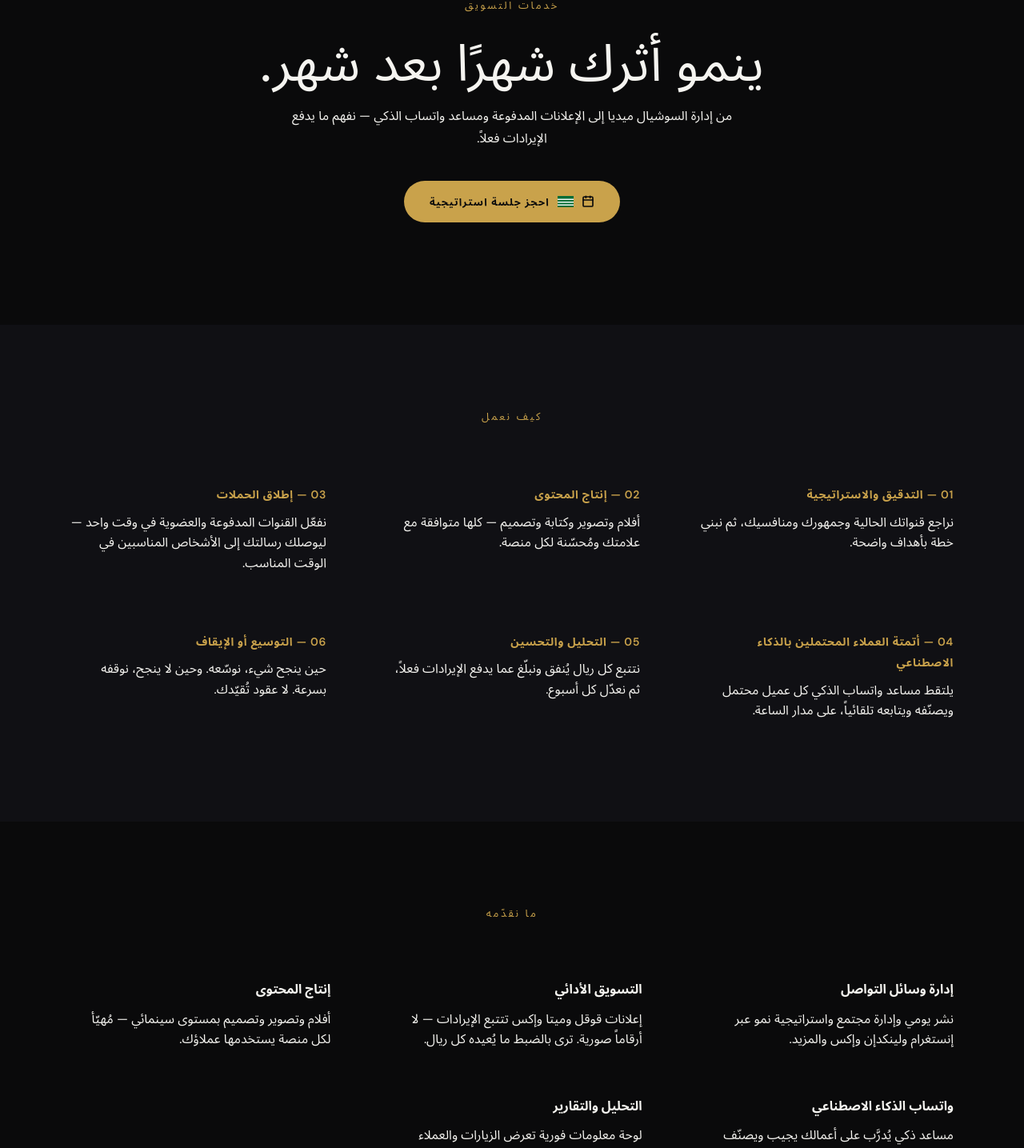
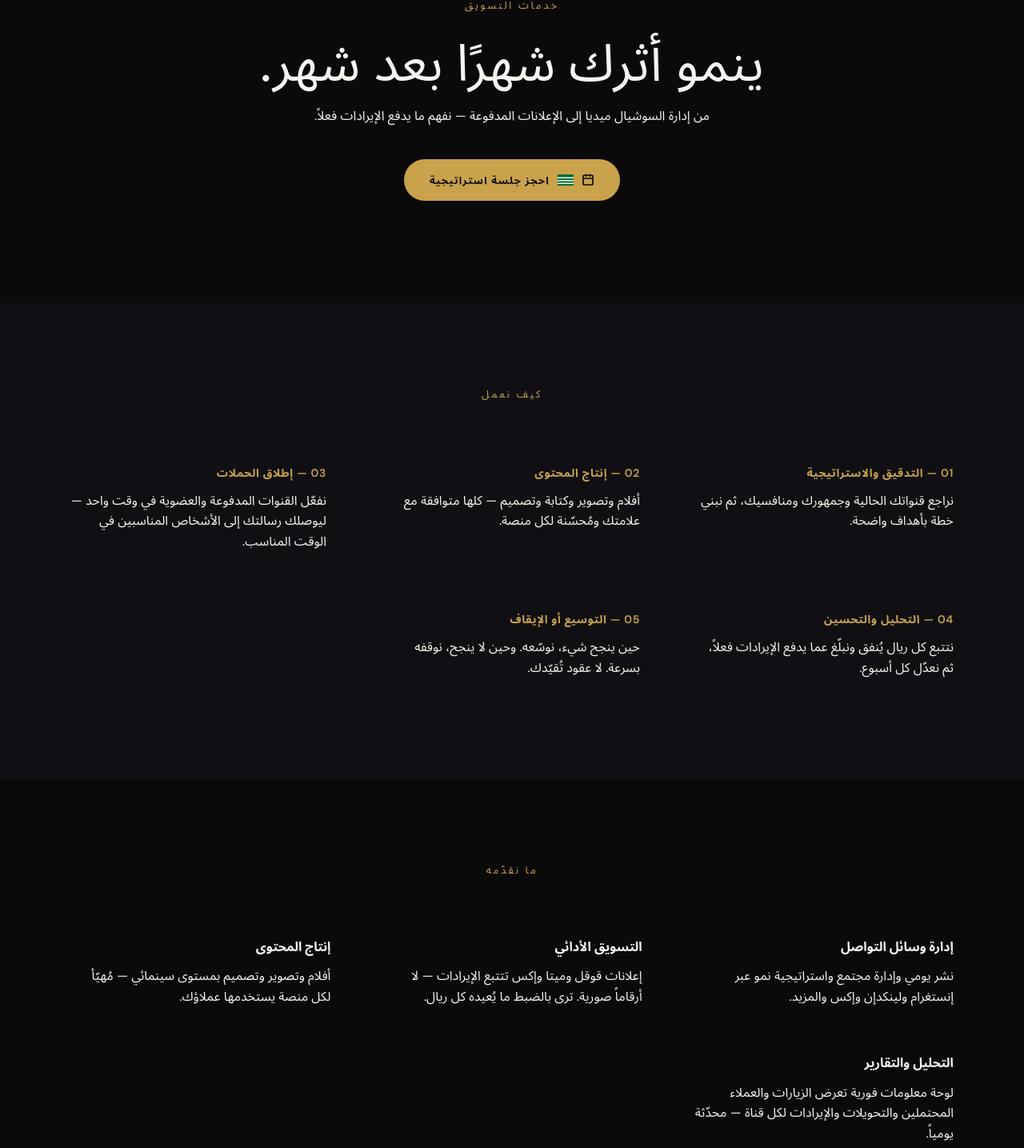
Before and after one commit to shareef6907/premieralive, a Next.js app: page /ar/marketing in a window 1280 px wide. Shown: the part 238-1673 px from the top of the page at 80% size. Built offline with nearby package versions, Linux system fonts and the light colour scheme; a web font is replaced by a local one.

Commit message:
fix: remove AI Lead Automation step and WhatsApp AI capability and link

```diff
--- a/src/app/[locale]/marketing/page.tsx
+++ b/src/app/[locale]/marketing/page.tsx
@@ -37,12 +37,6 @@ const HOW_IT_WORKS = [
     descAr: 'نفعّل القنوات المدفوعة والعضوية في وقت واحد — ليوصلك رسالتك إلى الأشخاص المناسبين في الوقت المناسب.',
   },
   {
-    en: 'AI Lead Automation',
-    ar: 'أتمتة العملاء المحتملين بالذكاء الاصطناعي',
-    descEn: 'WhatsApp AI captures, qualifies, and follows up with every lead — automatically, 24/7.',
-    descAr: 'يلتقط مساعد واتساب الذكي كل عميل محتمل ويصنّفه ويتابعه تلقائياً، على مدار الساعة.',
-  },
-  {
     en: 'Analytics & Optimisation',
     ar: 'التحليل والتحسين',
     descEn: 'We track every riyal spent and report on what is actually driving revenue — then adjust weekly.',
@@ -56,7 +50,7 @@ const HOW_IT_WORKS = [
   },
 ]
 
-// Email & SMS removed — 5 capabilities remain
+// Email & SMS removed — 4 capabilities remain
 const CAPABILITIES = [
   {
     en: 'Social Media Management',
@@ -75,12 +69,6 @@ const CAPABILITIES = [
     ar: 'إنتاج المحتوى',
     descEn: 'Cinema-grade film, photography, and design — packaged for every platform your customers use.',
     descAr: 'أفلام وتصوير وتصميم بمستوى سينمائي — مُهيّأ لكل منصة يستخدمها عملاؤك.',
-  },
-  {
-    en: 'WhatsApp AI',
-    ar: 'واتساب الذكاء الاصطناعي',
-    descEn: 'An AI assistant trained on your business that answers, qualifies, and books leads inside WhatsApp.',
-    descAr: 'مساعد ذكي يُدرَّب على أعمالك يجيب ويصنّف ويحجز العملاء المحتملين داخل واتساب.',
   },
   {
     en: 'Analytics & Reporting',
@@ -218,8 +206,8 @@ export default async function MarketingPage({
           maxWidth: '560px', margin: '0 auto 2.5rem',
         }}>
           {isArabic
-            ? 'من إدارة السوشيال ميديا إلى الإعلانات المدفوعة ومساعد واتساب الذكي — نفهم ما يدفع الإيرادات فعلاً.'
-            : 'From social media to performance ads and WhatsApp AI — we focus on what actually drives revenue.'}
+            ? 'من إدارة السوشيال ميديا إلى الإعلانات المدفوعة — نفهم ما يدفع الإيرادات فعلاً.'
+            : 'From social media to performance ads — we focus on what actually drives revenue.'}
         </p>
         <a
           href={whatsappUrl}
--- a/src/components/sections/DivisionsSection.tsx
+++ b/src/components/sections/DivisionsSection.tsx
@@ -37,7 +37,6 @@ const MARKETING_SERVICE_LINKS = {
     { slug: 'facebook-instagram-ads-saudi',             label: 'Facebook & Instagram Ads' },
     { slug: 'snapchat-tiktok-ads-saudi',               label: 'Snapchat & TikTok Ads' },
     { slug: 'seo-saudi',                                label: 'SEO' },
-    { slug: 'whatsapp-ai-saudi',                       label: 'WhatsApp AI' },
     { slug: 'content-production-saudi',                 label: 'Content Production' },
   ],
   ar: [
@@ -46,7 +45,6 @@ const MARKETING_SERVICE_LINKS = {
     { slug: 'facebook-instagram-ads-saudi',             label: 'إعلانات فيسبوك وإنستغرام' },
     { slug: 'snapchat-tiktok-ads-saudi',               label: 'إعلانات سناب وتيك توك' },
     { slug: 'seo-saudi',                               label: 'تحسين محركات البحث' },
-    { slug: 'whatsapp-ai-saudi',                       label: 'واتساب الذكاء الاصطناعي' },
     { slug: 'content-production-saudi',                 label: 'إنتاج المحتوى' },
   ],
 } as const
```
